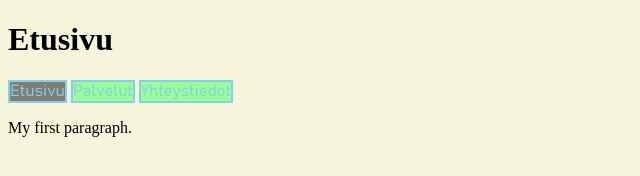
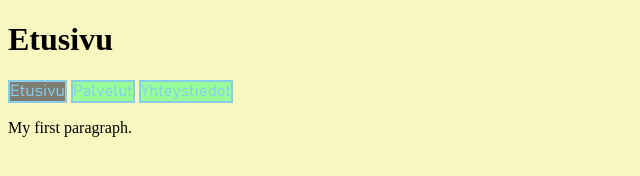
Before and after one commit to Karjiss/Karjiss, a plain HTML site: page index.html in a window 1280 px wide. Shown: the whole page, without its empty margins (0-640 px from the left). Drawn offline with Linux system fonts and the light colour scheme.

Commit message:
tyylijuttuja taas lisää vaihtelua

```diff
--- a/tyyli.css
+++ b/tyyli.css
@@ -24,7 +24,7 @@ background-color: #3ba03b94;
 }
 
 body {
-    background-color: beige;
+    background-color: rgb(247, 247, 191);
 
 
 }
```
Also changed, not shown: index.html (+1 -0 lines).
